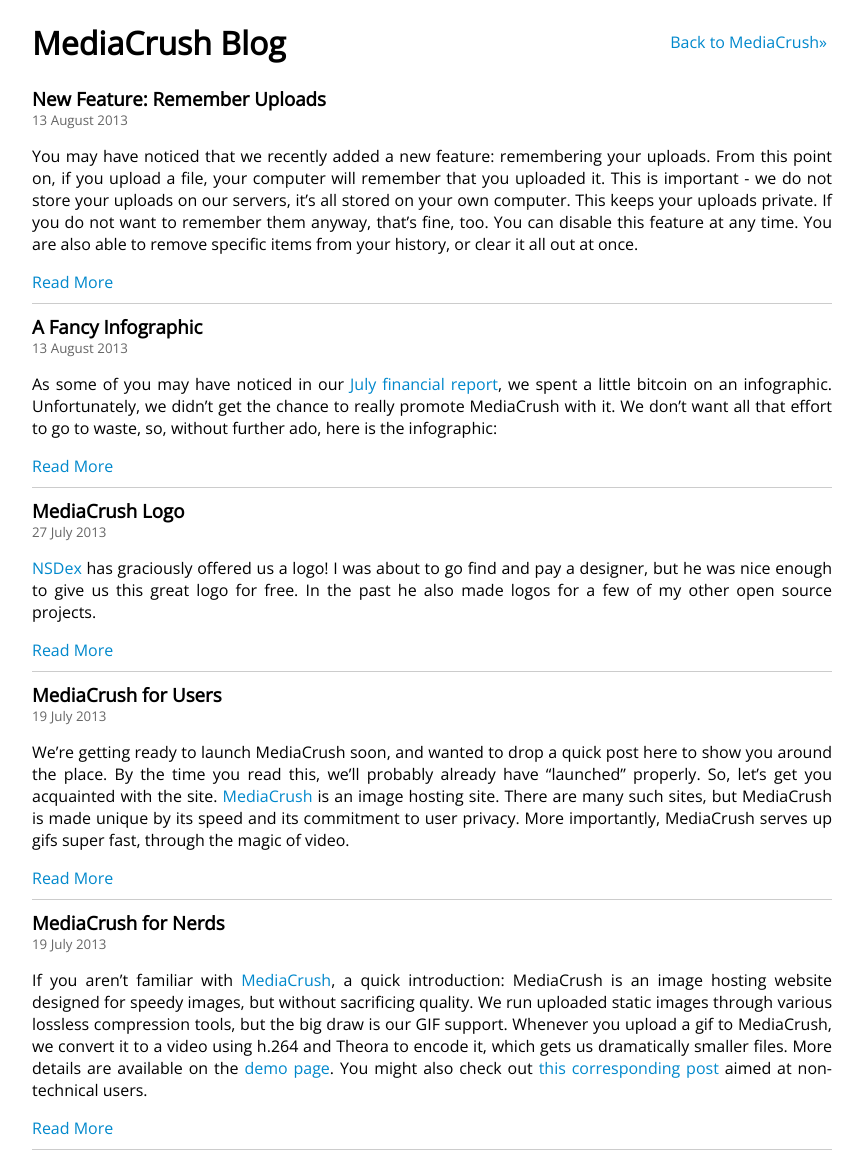
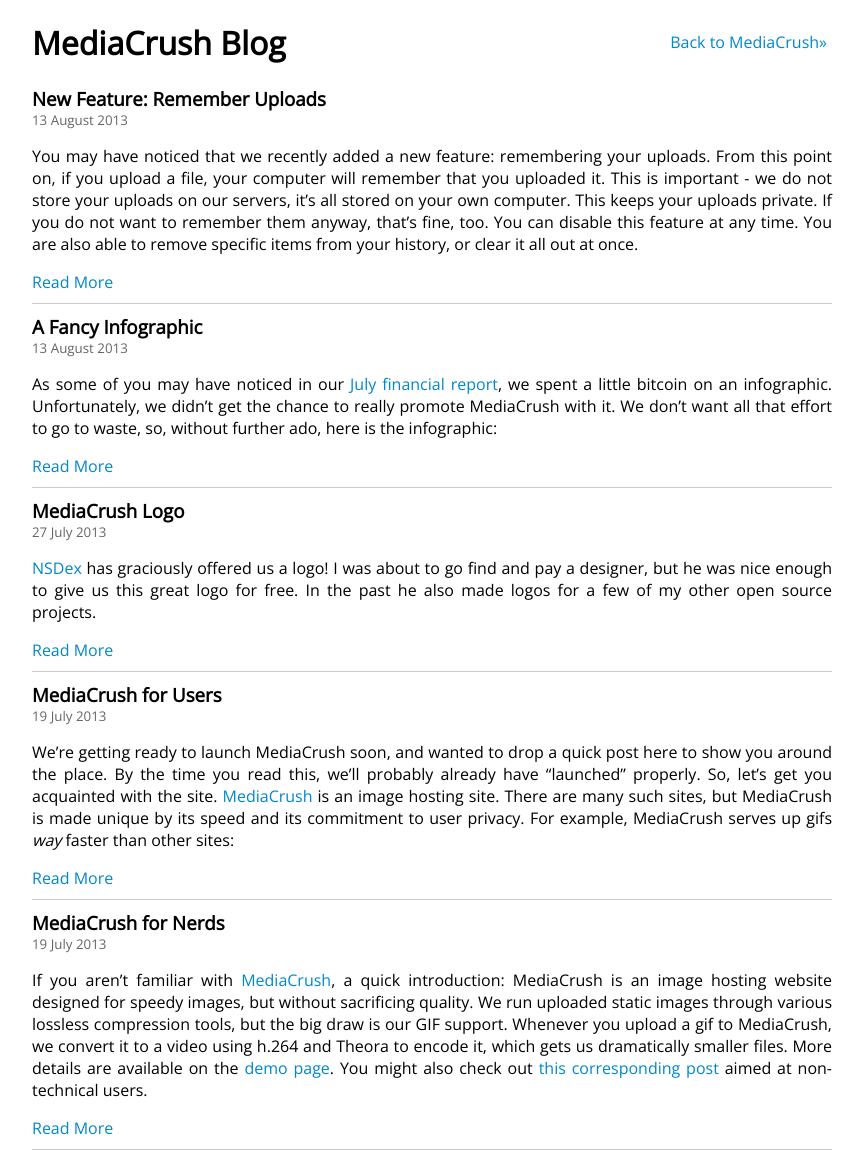
Before and after one commit to MediaCrush/mediacrush.github.io, a Jekyll site: the page built from index.html, in a window 1280 px wide. Shown: the whole page, without its empty margins (208-1071 px from the left). Built offline with Jekyll 4.4.1, drawn with Linux system fonts in a browser that asks for light colours; Markdown is read by kramdown in place of the engine named in the settings.

Commit message:
Update 2013-07-19-MediaCrush-for-users.md

```diff
--- a/_posts/2013-07-19-MediaCrush-for-users.md
+++ b/_posts/2013-07-19-MediaCrush-for-users.md
@@ -6,7 +6,7 @@
 We're getting ready to launch MediaCrush soon, and wanted to drop a quick post here to show you around the place. By the time you
 read this, we'll probably already have "launched" properly. So, let's get you acquainted with the site.
 [MediaCrush](https://mediacru.sh) is an image hosting site. There are many such sites, but MediaCrush is made unique by its speed
-and its commitment to user privacy. More importantly, MediaCrush serves up gifs super fast, through the magic of video.
+and its commitment to user privacy. For example, MediaCrush serves up gifs *way* faster than other sites:
 
 <div class="row">
     <div class="left">
```
